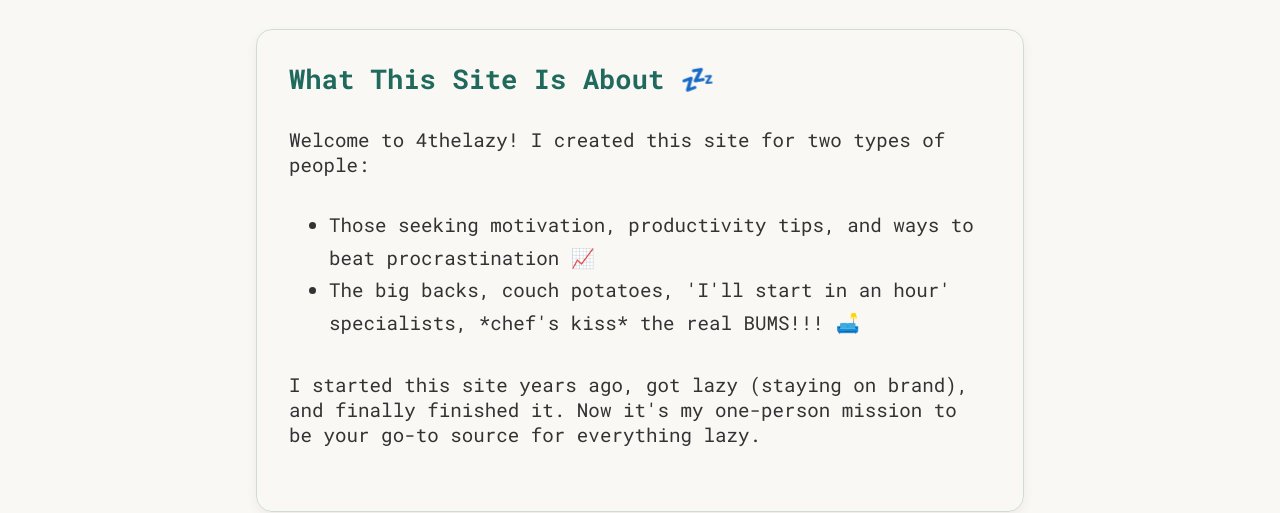
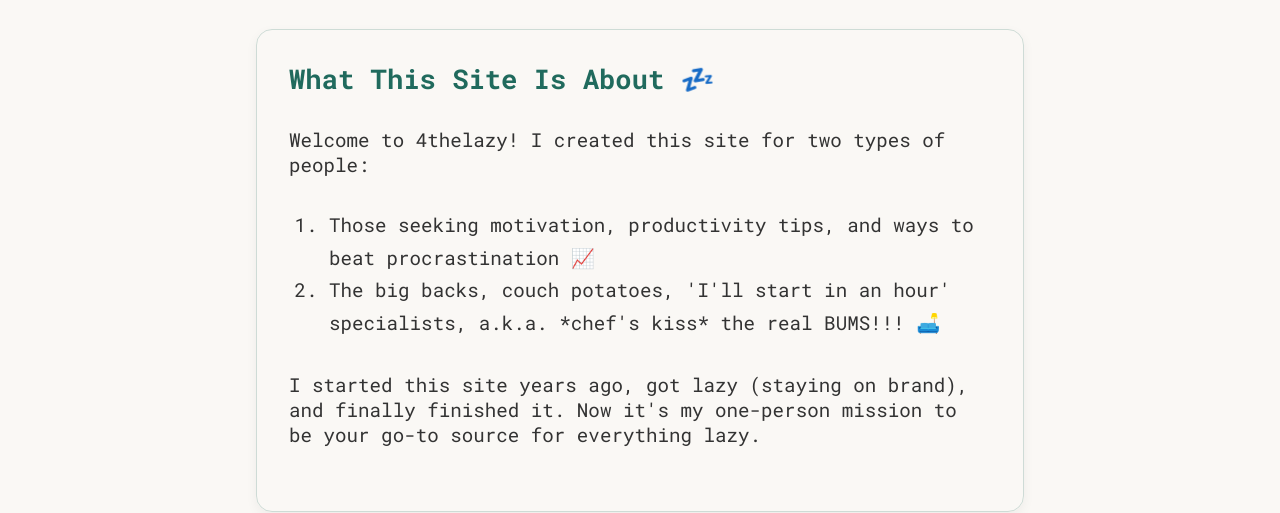
Before and after one commit to rond3vs/4thelazy, an Astro site: page /about in a window 1280 px wide. Shown: the part 298-811 px from the top of the page. Built offline with nearby package versions, Linux system fonts and the light colour scheme; Astro itself is replaced by a stand-in of ours.

Commit message:
update about page

```diff
--- a/src/pages/about.astro
+++ b/src/pages/about.astro
@@ -13,10 +13,10 @@ import Newsletter from '../components/Newsletter.astro';
       <div class="about-section">
         <h2>What This Site Is About 💤</h2>
         <p>Welcome to 4thelazy! I created this site for two types of people:</p>
-        <ul>
+        <ol>
           <li>Those seeking motivation, productivity tips, and ways to beat procrastination 📈</li>
-          <li>The big backs, couch potatoes, 'I'll start in an hour' specialists, *chef's kiss* the real BUMS!!! 🛋️</li>
-        </ul>
+          <li>The big backs, couch potatoes, 'I'll start in an hour' specialists, a.k.a. *chef's kiss* the real BUMS!!! 🛋️</li>
+        </ol>
         <p>I started this site years ago, got lazy (staying on brand), and finally finished it. Now it's my one-person mission to be your go-to source for everything lazy.</p>
       </div>
 
```
